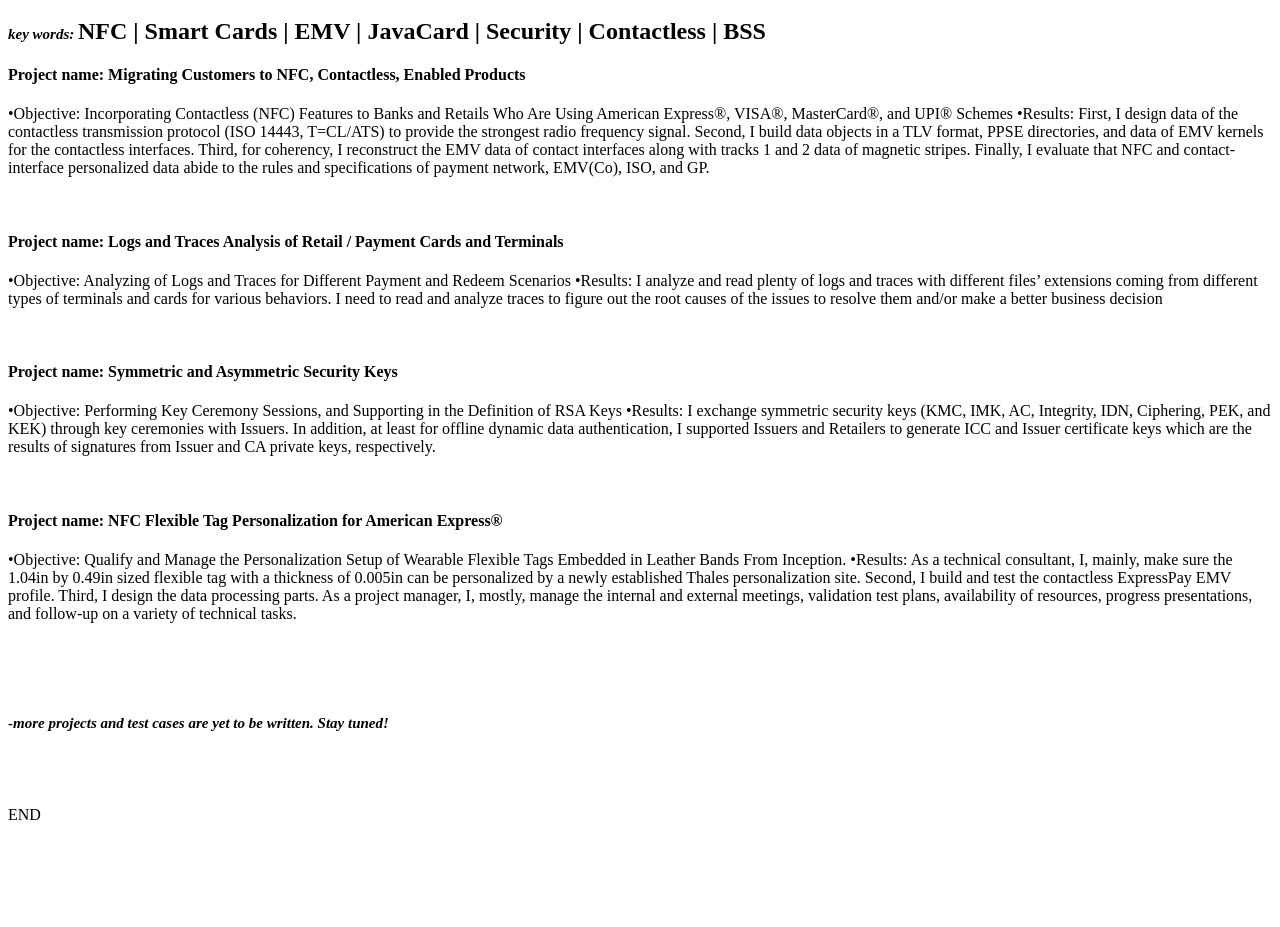
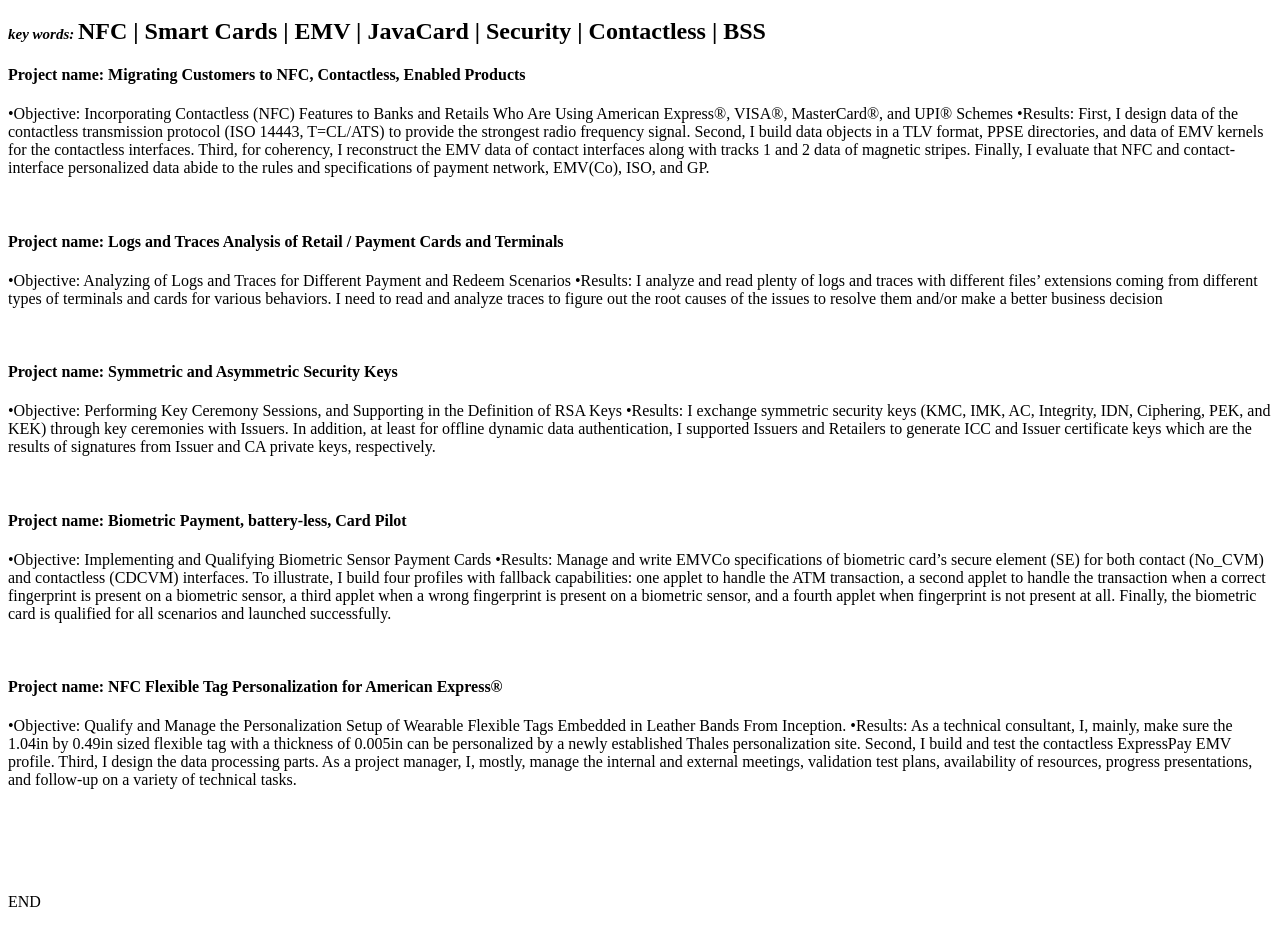
Before and after one commit to hishamhaissam/hishamhaissam.github.io, a plain HTML site: page EMV.html in a window 1280 px wide. Shown: the part 105-1032 px from the top of the page. Before the commit the page ends 945 px from the top, so only its background shows below. Drawn offline with Linux system fonts and the light colour scheme.

Commit message:
Update EMV.html

```diff
--- a/EMV.html
+++ b/EMV.html
@@ -16,13 +16,14 @@
 		<h4>Project name: Symmetric and Asymmetric Security Keys</h4>
 		<p>•Objective: Performing Key Ceremony Sessions, and Supporting in the Definition of RSA Keys •Results: I exchange symmetric security keys (KMC, IMK, AC, Integrity, IDN, Ciphering, PEK, and KEK) through key ceremonies with Issuers. In addition, at least for offline dynamic data authentication, I supported Issuers and Retailers to generate ICC and Issuer certificate keys which are the results of signatures from Issuer and CA private keys, respectively.</p>
 			</br>
+<h4>Project name: Biometric Payment, battery-less, Card Pilot</h4>
+<p>•Objective: Implementing and Qualifying Biometric Sensor Payment Cards •Results: Manage and write EMVCo specifications of biometric card’s secure element (SE) for both contact (No_CVM) and contactless (CDCVM) interfaces. To illustrate, I build four profiles with fallback capabilities: one applet to handle the ATM transaction, a second applet to handle the transaction when a correct fingerprint is present on a biometric sensor, a third applet when a wrong fingerprint is present on a biometric sensor, and a fourth applet when fingerprint is not present at all. Finally, the biometric card is qualified for all scenarios and launched successfully.</p>
+</br>
 		<h4>Project name: NFC Flexible Tag Personalization for American Express®</h4>
 		<p>•Objective: Qualify and Manage the Personalization Setup of Wearable Flexible Tags Embedded in Leather Bands From Inception. •Results: As a technical consultant, I, mainly, make sure the 1.04in by 0.49in sized flexible tag with a thickness of 0.005in can be personalized by a newly established Thales personalization site. Second, I build and test the contactless ExpressPay EMV profile.  Third, I design the data processing parts. As a project manager, I, mostly, manage the internal and external meetings, validation test plans, availability of resources, progress presentations, and follow-up on a variety of technical tasks.</p>
 			</br>
 			</br>
 			</br>
-			<h5><i style="font-size:15px">-more projects and test cases are yet to be written.  Stay tuned!</i></h5>
-</br>
 			</br>
 			<p>END</P>
 	</body>
```
Lines whose indentation alone changed are shown as unchanged.
